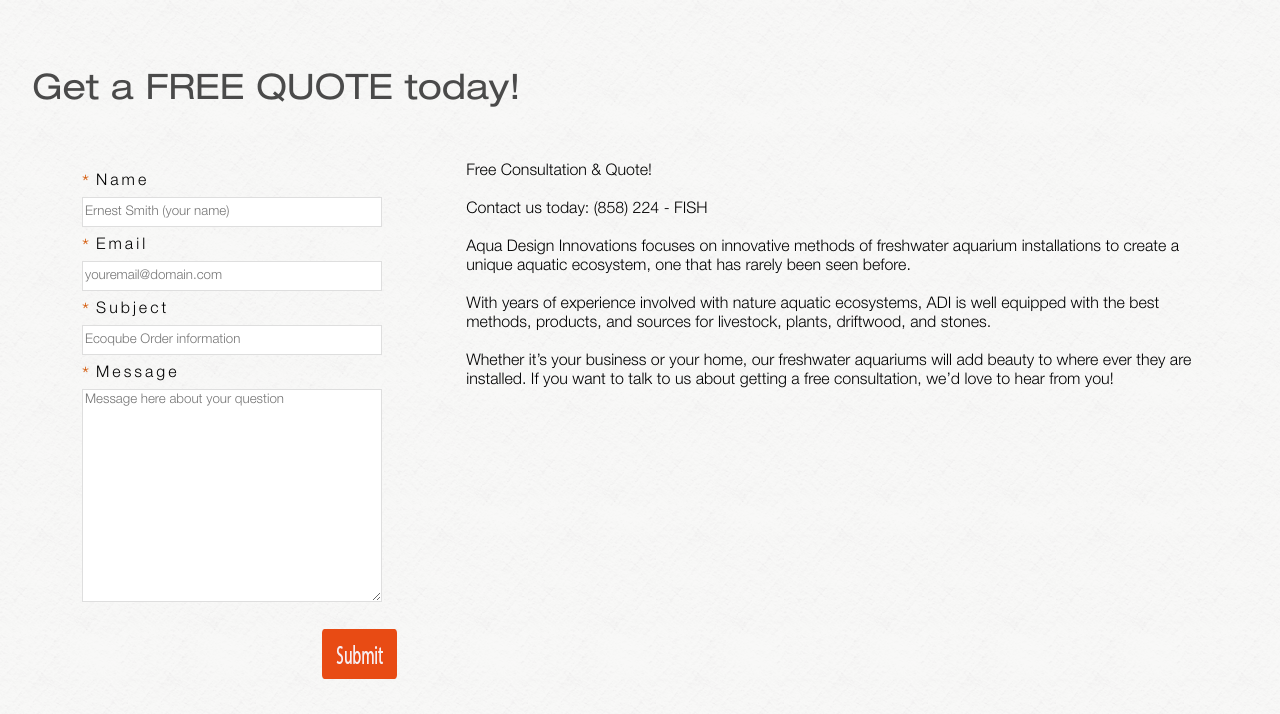
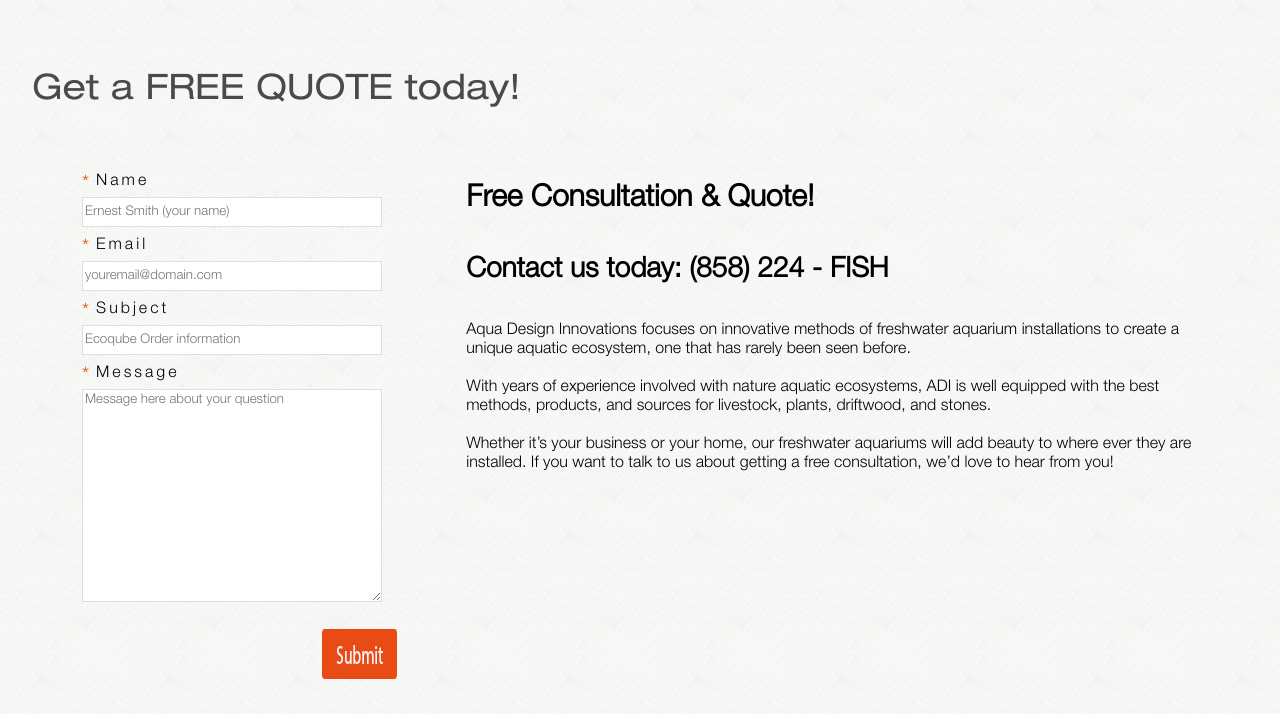
Before and after one commit to titse/COGS187B-project, a PHP site: page /services.php in a window 1280 px wide. Shown: the part 550-1264 px from the top of the page. Run offline with PHP 8.4, Linux system fonts and the light colour scheme; some libraries are stand-ins or nearby versions.

Commit message:
Services- bolded the call number

```diff
--- a/css/services.css
+++ b/css/services.css
@@ -80,6 +80,15 @@
 	#submit:hover {
 	    opacity:.9;
 	}
+
+	.consult{
+		font-weight:bold;
+		font-size: 30px;
+	}
+	.call {
+		font-weight: 900;
+		font-size: 28px;
+	}
      /*Video*/
           .services-video-overlay{
                color:rgba(255,255,255,.9);
--- a/services.php
+++ b/services.php
@@ -190,8 +190,11 @@
 					</div>
 				  </div>
 				  <div class ="quote-col-2-of-2">
-                  Free Consultation & Quote!<br /><br />
-                  Contact us today: (858) 224 - FISH<br /><br />
+				  <br/>
+				  <div class = "consult" >   Free Consultation & Quote!<br /><br /> </div>
+				  <div class = "call" >  Contact us today: (858) 224 - FISH<br /><br /></div>
+
+
                   Aqua Design Innovations focuses on innovative methods of freshwater aquarium installations to create a unique aquatic ecosystem, one that has rarely been seen before.<br /><br />
                   With years of experience involved with nature aquatic ecosystems, ADI is well equipped with the best methods, products, and sources for livestock, plants, driftwood, and stones.<br /><br />
                   Whether it’s your business or your home, our freshwater aquariums will add beauty to where ever they are installed. If you want to talk to us about getting a free consultation, we’d love to hear from you!
```
